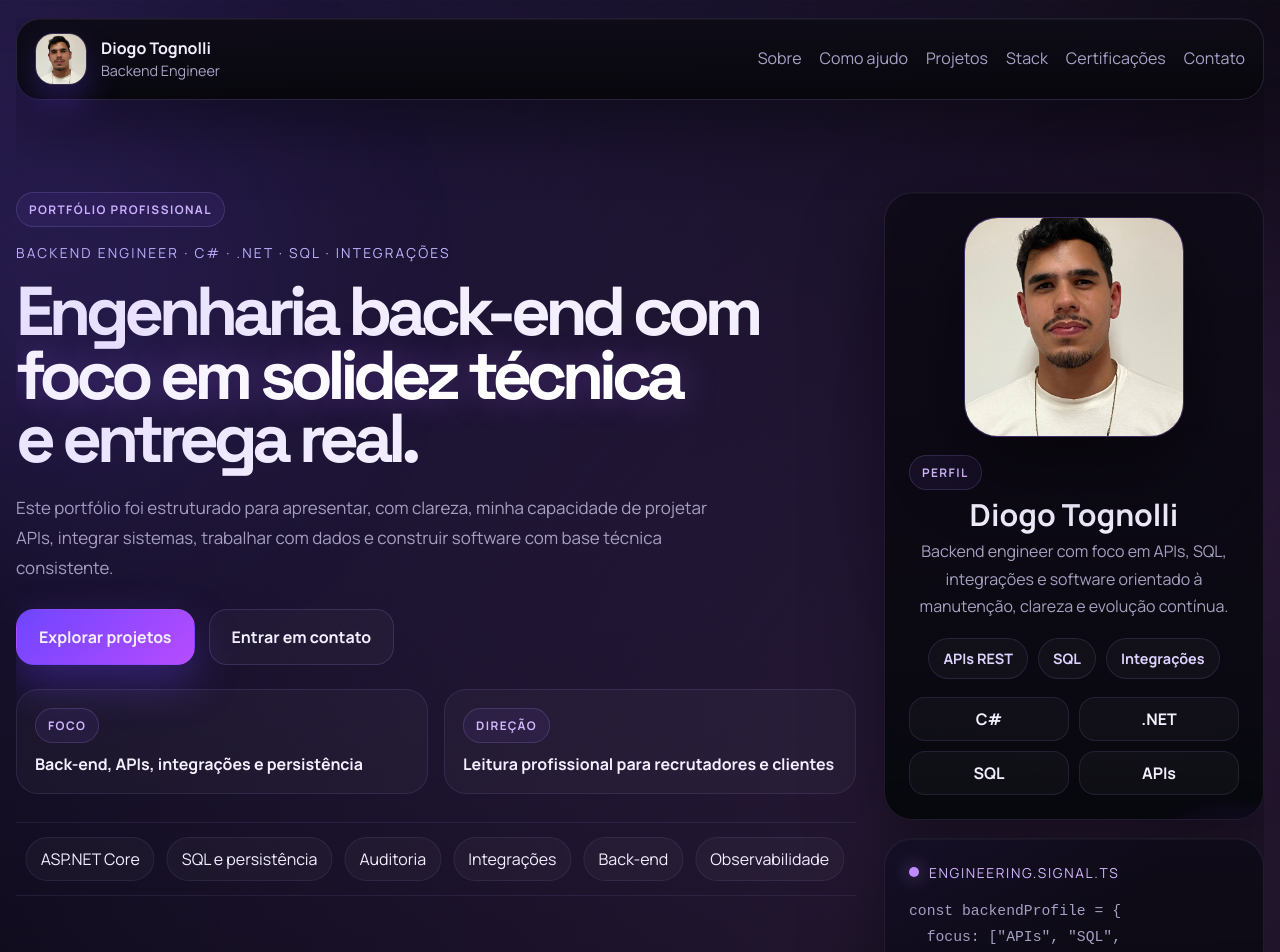
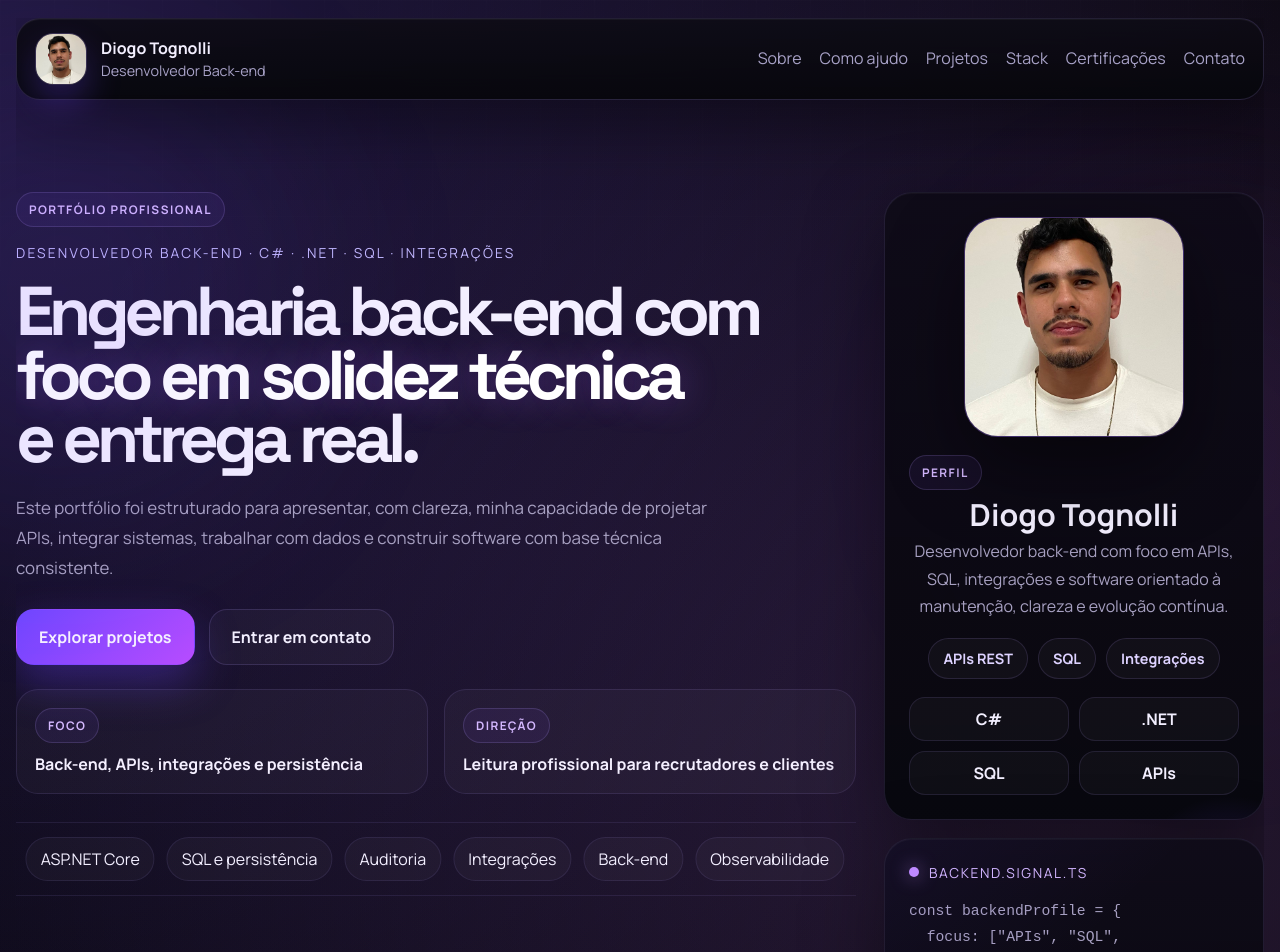
Before and after one commit to Tognolli0/Site, a React (Vite) app: page / in a window 1280 px wide. Shown: the top 952 px of the page. Built offline with nearby package versions, Linux system fonts and the light colour scheme.

Commit message:
fix: align portfolio title with backend developer role

```diff
--- a/src/App.tsx
+++ b/src/App.tsx
@@ -166,7 +166,7 @@ const stackGroups = [
 const timeline = [
   {
     title: "Posicionamento",
-    body: "Engenheiro de back-end com foco em APIs, SQL, integrações e consistência técnica.",
+    body: "Desenvolvedor back-end com foco em APIs, SQL, integrações e consistência técnica.",
   },
   {
     title: "Entrega",
@@ -202,7 +202,7 @@ function App() {
           />
           <div>
             <strong>Diogo Tognolli</strong>
-            <span>Backend Engineer</span>
+            <span>Desenvolvedor Back-end</span>
           </div>
         </div>
 
@@ -220,7 +220,7 @@ function App() {
         <section className="hero">
           <div className="hero-copy">
             <span className="section-kicker">Portfólio profissional</span>
-            <p className="hero-intro">backend engineer · c# · .net · sql · integrações</p>
+            <p className="hero-intro">desenvolvedor back-end · c# · .net · sql · integrações</p>
             <h1>
               Engenharia back-end com
               <span> foco em solidez técnica</span> e entrega real.
@@ -281,7 +281,7 @@ function App() {
                 <span className="card-label">Perfil</span>
                 <h3>Diogo Tognolli</h3>
                 <p>
-                  Backend engineer com foco em APIs, SQL, integrações e software
+                  Desenvolvedor back-end com foco em APIs, SQL, integrações e software
                   orientado à manutenção, clareza e evolução contínua.
                 </p>
                 <div className="profile-quick-notes">
@@ -303,7 +303,7 @@ function App() {
               <article className="code-card">
                 <div className="code-card-top">
                   <span className="status-dot" />
-                  <span>engineering.signal.ts</span>
+                  <span>backend.signal.ts</span>
                 </div>
                 <pre>
                   <code>{`const backendProfile = {
```
